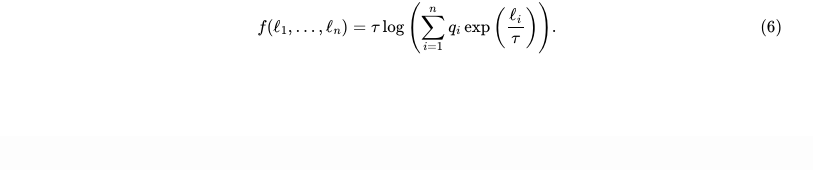
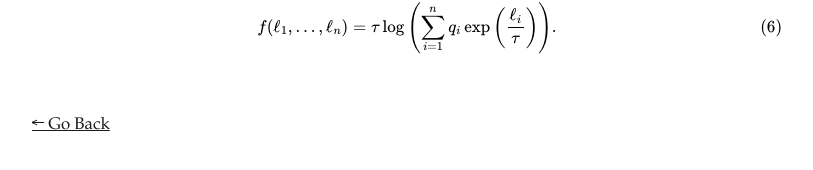
Before and after one commit to optmai/opt4ml, a Jekyll site: the page Ch1-4.html, which Jekyll copies as it is, in a window 1280 px wide and 900 px high, scrolled down 9711 px. Shown: the part 678-848 px from the top of the window, without its empty margins (233-1046 px from the left). Built offline with Jekyll 4.4.1, drawn with Linux system fonts in a browser that asks for light colours.

Commit message:
Add files via upload

```diff
--- a/Ch1-4.html
+++ b/Ch1-4.html
@@ -252,7 +252,7 @@
 
   </style>
 
-  <a href="../" class="back-link">← Go Back</a>
+  <a href="javascript:history.back()" class="back-link">← Go Back</a>
 
   <div class="share-buttons">
     <!-- X icon -->
@@ -749,6 +749,9 @@
 \exp\left(\frac{\ell_i}{\tau}\right)\right).
 \end{align}
 \]</span></p>
+<p style="text-align:left; margin-top:1.5em;">
+<a href="javascript:history.back()">← Go Back</a>
+</p>
 </article>
 </body>
 </html>
```
